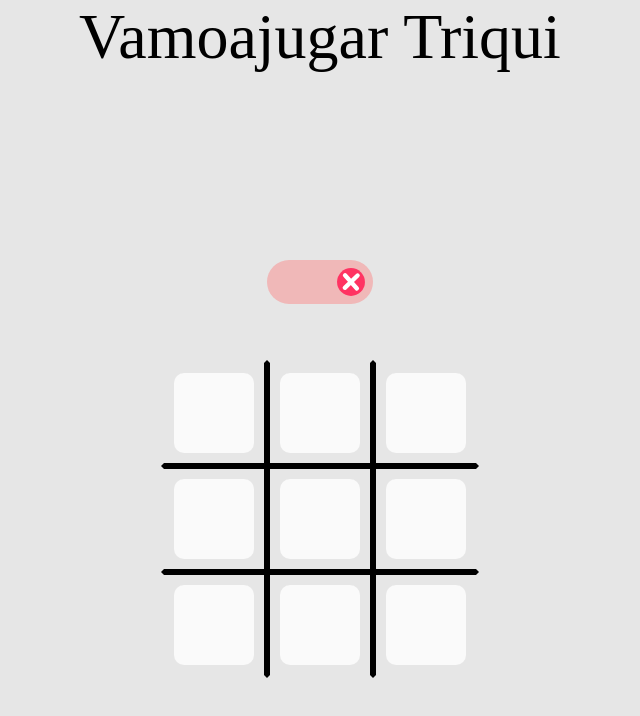
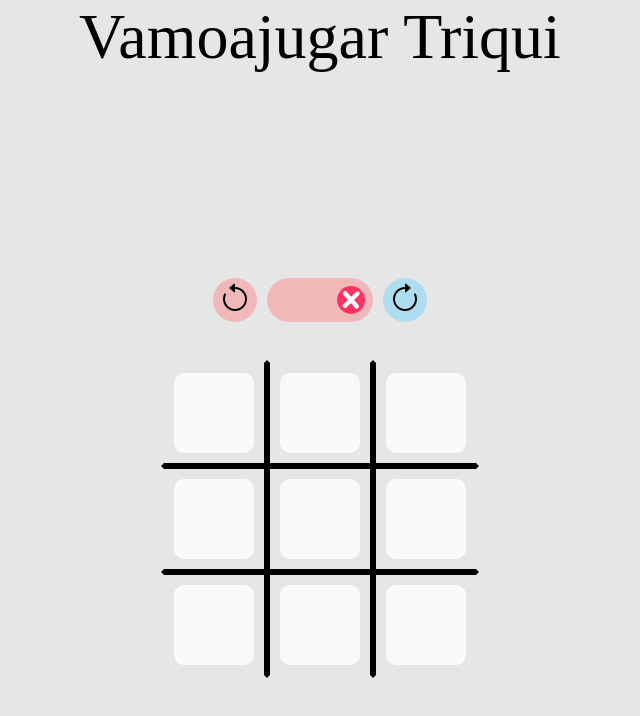
Before and after one commit to grijalbaEmilio/triqui-game, a Vue app: page / in a window 1280 px wide. Shown: the top 716 px of the page, without its empty margins (320-960 px from the left). Built offline with nearby package versions, Linux system fonts and the light colour scheme; a web font is replaced by a local one.

Commit message:
include support undo action in movil UI

```diff
--- a/package.json
+++ b/package.json
@@ -12,6 +12,7 @@
     "format": "prettier --write src/"
   },
   "dependencies": {
+    "bootstrap-icons": "^1.10.5",
     "js-confetti": "^0.11.0",
     "vue": "^3.3.4"
   },
--- a/src/App.vue
+++ b/src/App.vue
@@ -42,10 +42,15 @@ onUnmounted(() => {
     <h1 class="title">Vamoajugar Triqui</h1>
 
     <div class="info">
+      <button class="undo" @click="board.undoAction() ? turn.changeTurn() : null"><i
+          class="bi bi-arrow-counterclockwise"></i></button>
       <FlagTurn v-if="!board.haveWinner() && !board.haveTie()" :turn="turn" />
       <button v-else class="new-game" @click="() => { board.clearBoard(); showWinner = true }">
-        Nueva Partida
+        Otra
       </button>
+      <button class="redo" @click="board.redoAction() ? turn.changeTurn() : null"><i
+          class="bi bi-arrow-clockwise"></i></button>
+      <!-- TODO: create buttons for undo and redo -->
     </div>
 
     <Board :turn="turn" :board="board" />
@@ -71,11 +76,32 @@ onUnmounted(() => {
   text-align: center;
 }
 
+.info {
+  display: flex;
+  flex-direction: row;
+  justify-content: center;
+  align-items: center;
+}
+
+.info .redo,
+.info .undo {
+  margin: 10px;
+  color: var(--color-text);
+}
+
+.info .undo {
+  background-color: var(--color-ex-light);
+}
+
+.info .redo {
+  background-color: var(--color-circle-light);
+}
+
 .info .new-game {
   background-color: var(--color-warning);
   color: var(--color-text);
   width: auto;
-  padding: 0 40px;
+  padding: 0 30px;
 }
 
 @media (min-width: 900px) {
--- a/src/assets/base.css
+++ b/src/assets/base.css
@@ -1,4 +1,5 @@
 @import url('https://fonts.googleapis.com/css2?family=Indie+Flower&family=Just+Me+Again+Down+Here&display=swap');
+@import url("bootstrap-icons/font/bootstrap-icons.css");
 
 :root {
   --font: "Just Me Again Down Here";
```
Also changed, not shown: 1 other file (tests, documents, lock files or other folders).
